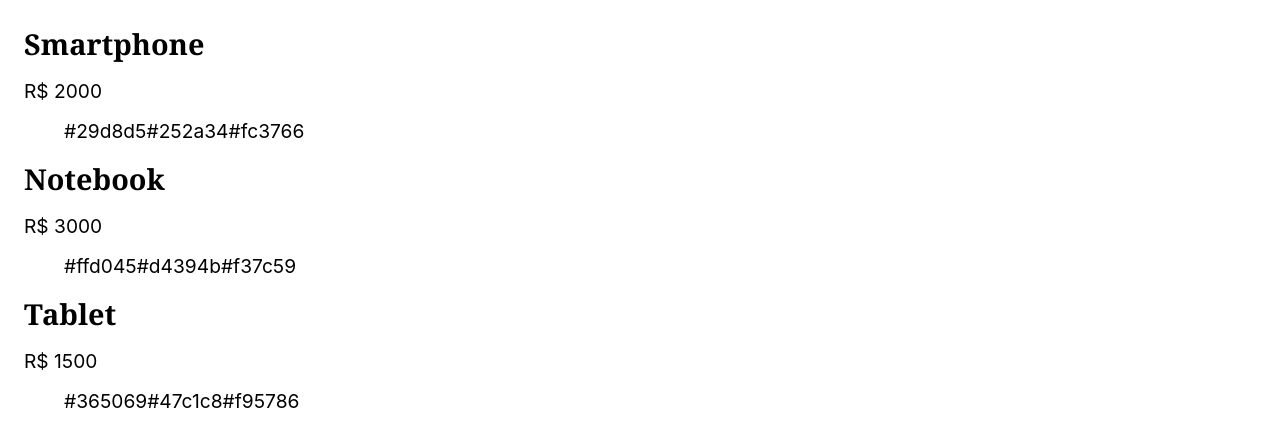
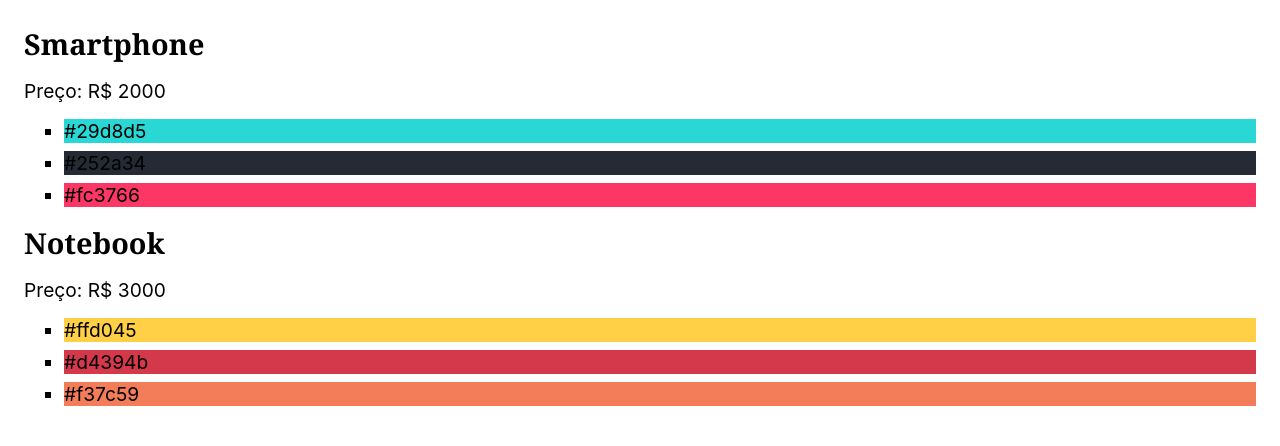
Before and after one commit to PedroPaivaDev/study-origamid-react, a React (Create React App) app: page / in a window 1280 px wide. Shown: the top 446 px of the page. Built offline with nearby package versions, Linux system fonts and the light colour scheme.

Commit message:
exercicio

```diff
--- a/src/App.js
+++ b/src/App.js
@@ -16,7 +16,7 @@ const produtos = [
   {
     id: 3,
     nome: 'Tablet',
-    preco: 'R$ 1500',
+    preco: 'R$ 100',
     cores: ['#365069', '#47c1c8', '#f95786'],
   },
 ];
@@ -25,11 +25,11 @@ const App = () => {
   return (
     <>
       {produtos.map(({id, nome, preco, cores}) => {
-        return <section key={id}>
+        return (+preco.replace('R$', '')>1500 && <section key={id}>
           <h2>{nome}</h2>
-          <p>{preco}</p>
-          <ul>{cores}</ul>
-        </section>
+          <p>Preço: {preco}</p>
+          <ul>{cores.map(cor => (<li key={cor} style={{backgroundColor: cor}}>{cor}</li>))}</ul>
+        </section>)
       })}
     </>
   );
```
